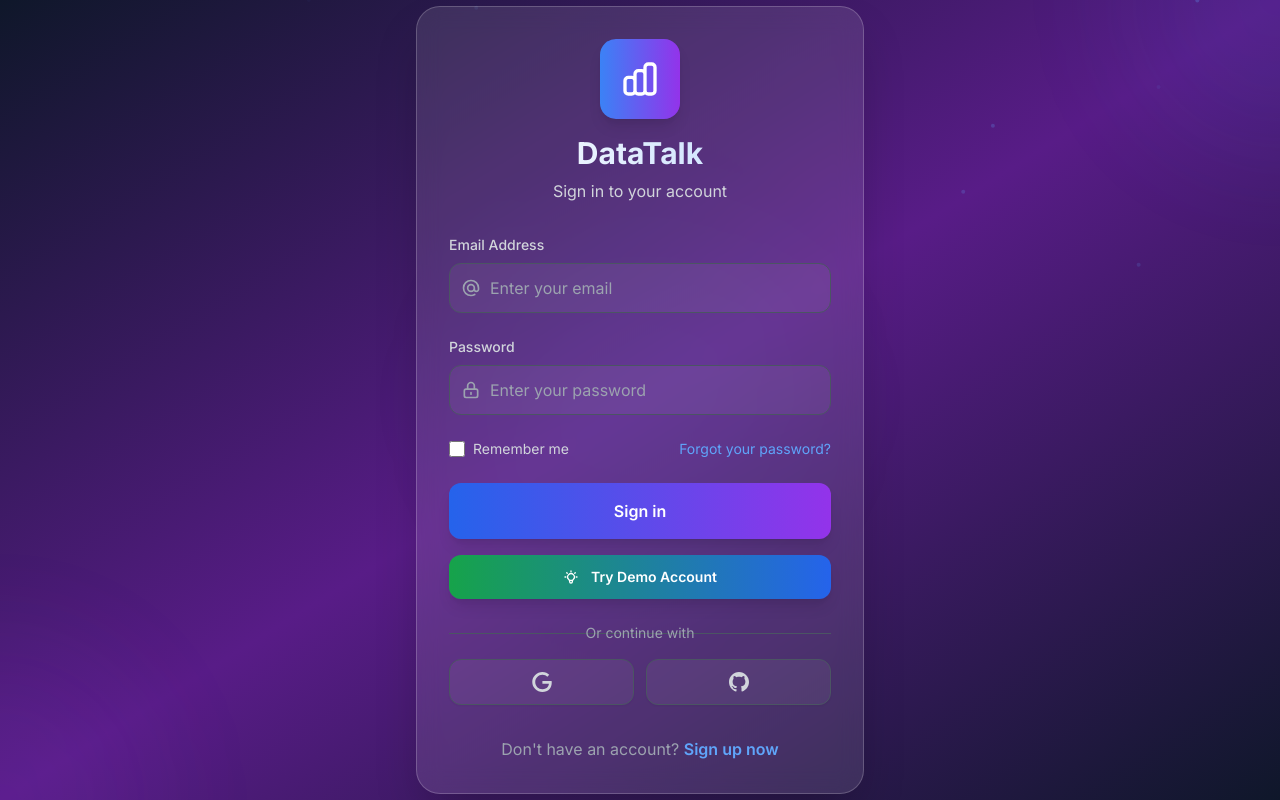
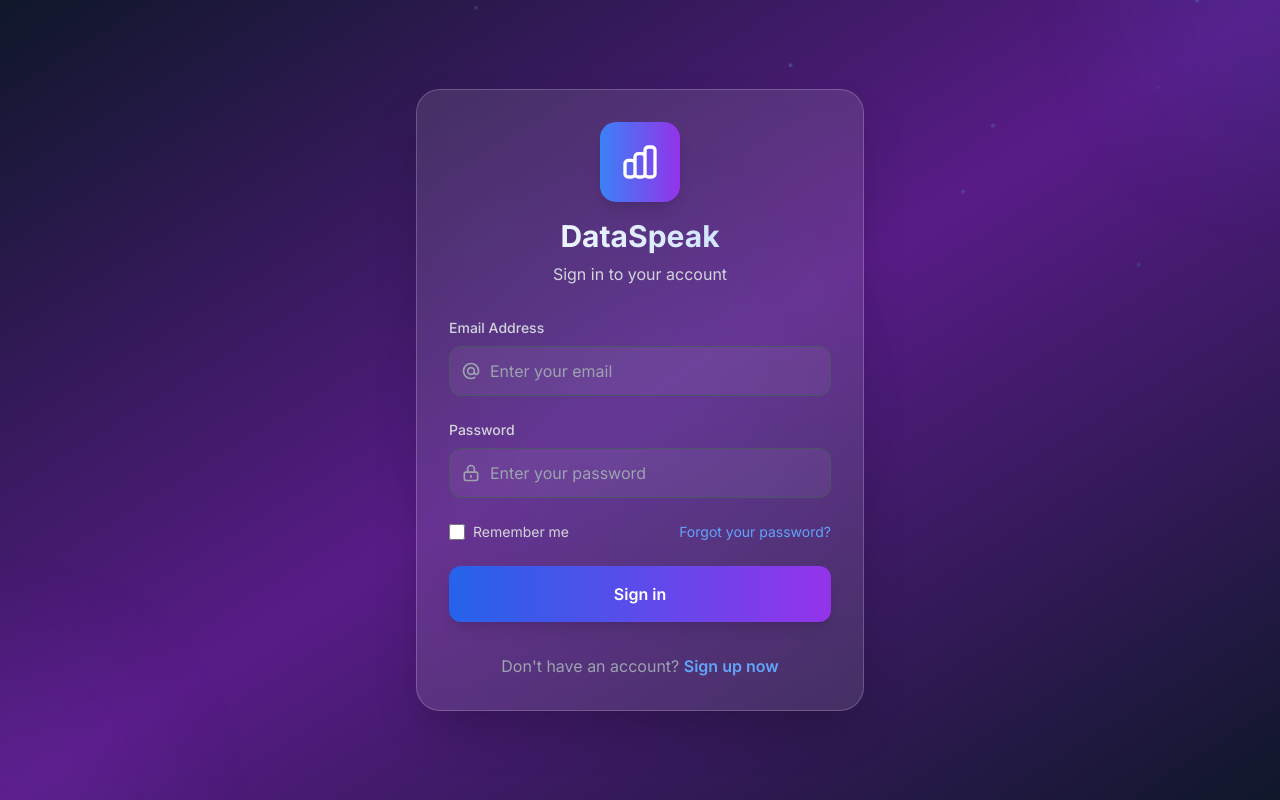
Before and after one commit to arduR-O/data-talk, a Next.js app in the folder frontend/: page /login in a window 1280 px wide. Built offline with nearby package versions, Linux system fonts and the light colour scheme.

Commit message:
feat: finished frontend

```diff
--- a/frontend/src/app/login/page.tsx
+++ b/frontend/src/app/login/page.tsx
@@ -149,7 +149,7 @@ export default function LoginPage() {
               </svg>
             </div>
             <h1 className="text-3xl font-bold bg-gradient-to-r from-white to-blue-200 bg-clip-text text-transparent">
-              DataTalk
+              DataSpeak
             </h1>
             <p className="text-gray-300 mt-2">Sign in to your account</p>
           </motion.div>
@@ -269,78 +269,6 @@ export default function LoginPage() {
             </motion.button>
           </motion.form>
 
-          {/* Demo Login Button */}
-          <motion.div
-            initial={{ opacity: 0 }}
-            animate={{ opacity: 1 }}
-            transition={{ duration: 0.6, delay: 0.5 }}
-            className="mt-4"
-          >
-            <motion.button
-              whileHover={{ scale: loading ? 1 : 1.02 }}
-              whileTap={{ scale: loading ? 1 : 0.98 }}
-              onClick={handleDemoLogin}
-              disabled={loading}
-              className="w-full bg-gradient-to-r from-green-600 to-blue-600 text-white py-3 px-4 rounded-xl font-semibold shadow-lg hover:from-green-500 hover:to-blue-500 transition-all duration-300 focus:outline-none focus:ring-2 focus:ring-green-500 focus:ring-offset-2 focus:ring-offset-slate-900 disabled:from-gray-600 disabled:to-gray-700 disabled:cursor-not-allowed flex items-center justify-center gap-3 text-sm"
-            >
-              {loading ? (
-                <>
-                  <div className="w-4 h-4 border-2 border-white border-t-transparent rounded-full animate-spin"></div>
-                  Trying Demo...
-                </>
-              ) : (
-                <>
-                  <svg className="w-4 h-4" fill="none" stroke="currentColor" viewBox="0 0 24 24">
-                    <path strokeLinecap="round" strokeLinejoin="round" strokeWidth={2} d="M9.663 17h4.673M12 3v1m6.364 1.636l-.707.707M21 12h-1M4 12H3m3.343-5.657l-.707-.707m2.828 9.9a5 5 0 117.072 0l-.548.547A3.374 3.374 0 0014 18.469V19a2 2 0 11-4 0v-.531c0-.895-.356-1.754-.988-2.386l-.548-.547z" />
-                  </svg>
-                  Try Demo Account
-                </>
-              )}
-            </motion.button>
-          </motion.div>
-
-          {/* Social Login */}
-          <motion.div
-            initial={{ opacity: 0 }}
-            animate={{ opacity: 1 }}
-            transition={{ duration: 0.6, delay: 0.6 }}
-            className="mt-6"
-          >
-            <div className="relative">
-              <div className="absolute inset-0 flex items-center">
-                <div className="w-full border-t border-gray-600"></div>
-              </div>
-              <div className="relative flex justify-center text-sm">
-                <span className="px-2 bg-transparent text-gray-400">Or continue with</span>
-              </div>
-            </div>
-
-            <div className="mt-4 grid grid-cols-2 gap-3">
-              <motion.button
-                whileHover={{ scale: 1.05 }}
-                whileTap={{ scale: 0.95 }}
-                type="button"
-                disabled={loading}
-                className="w-full inline-flex justify-center py-3 px-4 border border-gray-600 rounded-xl shadow-sm text-sm font-medium text-gray-300 bg-white/5 hover:bg-white/10 transition-all duration-300 disabled:opacity-50 disabled:cursor-not-allowed"
-              >
-                <svg className="w-5 h-5" fill="currentColor" viewBox="0 0 24 24">
-                  <path d="M12.48 10.92v3.28h7.84c-.24 1.84-.853 3.187-1.787 4.133-1.147 1.147-2.933 2.4-6.053 2.4-4.827 0-8.6-3.893-8.6-8.72s3.773-8.72 8.6-8.72c2.6 0 4.507 1.027 5.907 2.347l2.307-2.307C18.747 1.44 16.133 0 12.48 0 5.867 0 .307 5.387.307 12s5.56 12 12.173 12c3.573 0 6.267-1.173 8.373-3.36 2.16-2.16 2.84-5.213 2.84-7.667 0-.76-.053-1.467-.173-2.053H12.48z"/>
-                </svg>
-              </motion.button>
-
-              <motion.button
-                whileHover={{ scale: 1.05 }}
-                whileTap={{ scale: 0.95 }}
-                type="button"
-                disabled={loading}
-                className="w-full inline-flex justify-center py-3 px-4 border border-gray-600 rounded-xl shadow-sm text-sm font-medium text-gray-300 bg-white/5 hover:bg-white/10 transition-all duration-300 disabled:opacity-50 disabled:cursor-not-allowed"
-              >
-                <svg className="w-5 h-5" fill="currentColor" viewBox="0 0 24 24">
-                  <path d="M12 0c-6.626 0-12 5.373-12 12 0 5.302 3.438 9.8 8.207 11.387.599.111.793-.261.793-.577v-2.234c-3.338.726-4.033-1.416-4.033-1.416-.546-1.387-1.333-1.756-1.333-1.756-1.089-.745.083-.729.083-.729 1.205.084 1.839 1.237 1.839 1.237 1.07 1.834 2.807 1.304 3.492.997.107-.775.418-1.305.762-1.604-2.665-.305-5.467-1.334-5.467-5.931 0-1.311.469-2.381 1.236-3.221-.124-.303-.535-1.524.117-3.176 0 0 1.008-.322 3.301 1.23.957-.266 1.983-.399 3.003-.404 1.02.005 2.047.138 3.006.404 2.291-1.552 3.297-1.23 3.297-1.23.653 1.653.242 2.874.118 3.176.77.84 1.235 1.911 1.235 3.221 0 4.609-2.807 5.624-5.479 5.921.43.372.823 1.102.823 2.222v3.293c0 .319.192.694.801.576 4.765-1.589 8.199-6.086 8.199-11.386 0-6.627-5.373-12-12-12z"/>
-                </svg>
-              </motion.button>
-            </div>
-          </motion.div>
 
           {/* Sign up link */}
           <motion.div
--- a/frontend/src/app/page.tsx
+++ b/frontend/src/app/page.tsx
@@ -35,7 +35,7 @@ export default function LandingPage() {
           transition={{ duration: 0.6 }}
           className="text-6xl md:text-7xl font-bold mb-6 bg-gradient-to-r from-white to-blue-200 bg-clip-text text-transparent"
         >
-          DataTalk
+          DataSpeak
         </motion.h1>
 
         {/* Subtitle */}
@@ -82,12 +82,7 @@ export default function LandingPage() {
             <div className="absolute inset-0 bg-gradient-to-r from-blue-500 to-purple-500 rounded-2xl opacity-0 group-hover:opacity-100 transition-opacity duration-300 blur-sm -z-10"></div>
           </Link>
 
-          <Link
-            href="/signup"
-            className="group border-2 border-white/20 hover:border-white/40 bg-white/5 hover:bg-white/10 backdrop-blur-sm text-white px-10 py-4 rounded-2xl font-semibold transition-all duration-300 transform hover:scale-105 min-w-[160px] text-center"
-          >
-            <span>Learn More</span>
-          </Link>
+
         </motion.div>
 
 
--- a/frontend/src/app/playground/page.tsx
+++ b/frontend/src/app/playground/page.tsx
@@ -155,13 +155,11 @@ export default function Home() {
           </div>
 
           <h1 className="font-mono text-white text-4xl sm:text-5xl md:text-6xl font-bold animate-typewriter">
-            DataTalk
+            DataSpeak
           </h1>
         </div>
 
-        <p className="text-gray-400 text-lg sm:text-xl md:text-2xl max-w-2xl mx-auto px-4 animate-slide-up" style={{animationDelay: '0.5s'}}>
-          Your AI Data Scientist - Upload documents, connect data sources, and have intelligent conversations
-        </p>
+
 
         {/* Decorative line */}
         <div className="w-24 h-1 bg-gradient-to-r from-blue-500 to-purple-500 rounded-full mx-auto mt-6 shadow-lg animate-expand" style={{animationDelay: '1s'}}></div>
--- a/frontend/src/app/signup/page.tsx
+++ b/frontend/src/app/signup/page.tsx
@@ -180,7 +180,7 @@ export default function SignupPage() {
               </div>
               <div className="text-left">
                 <h1 className="text-2xl font-bold bg-gradient-to-r from-white to-green-200 bg-clip-text text-transparent">
-                  Join DataTalk
+                  Join DataSpeak
                 </h1>
                 <p className="text-gray-300 text-sm">Create your account to get started</p>
               </div>
@@ -448,42 +448,7 @@ export default function SignupPage() {
             transition={{ duration: 0.6, delay: 0.6 }}
             className="mt-6"
           >
-            <div className="relative">
-              <div className="absolute inset-0 flex items-center">
-                <div className="w-full border-t border-gray-600"></div>
-              </div>
-              <div className="relative flex justify-center text-sm">
-                <span className="px-2 bg-transparent text-gray-400 text-xs">Or sign up with</span>
-              </div>
-            </div>
 
-            <div className="mt-4 grid grid-cols-2 gap-3">
-              <motion.button
-                whileHover={{ scale: 1.05 }}
-                whileTap={{ scale: 0.95 }}
-                type="button"
-                disabled={loading}
-                className="w-full inline-flex justify-center py-2 px-4 border border-gray-600 rounded-xl shadow-sm text-xs font-medium text-gray-300 bg-white/5 hover:bg-white/10 transition-all duration-300 disabled:opacity-50"
-              >
-                <svg className="w-4 h-4" fill="currentColor" viewBox="0 0 24 24">
-                  <path d="M12.48 10.92v3.28h7.84c-.24 1.84-.853 3.187-1.787 4.133-1.147 1.147-2.933 2.4-6.053 2.4-4.827 0-8.6-3.893-8.6-8.72s3.773-8.72 8.6-8.72c2.6 0 4.507 1.027 5.907 2.347l2.307-2.307C18.747 1.44 16.133 0 12.48 0 5.867 0 .307 5.387.307 12s5.56 12 12.173 12c3.573 0 6.267-1.173 8.373-3.36 2.16-2.16 2.84-5.213 2.84-7.667 0-.76-.053-1.467-.173-2.053H12.48z"/>
-                </svg>
-                <span className="ml-2">Google</span>
-              </motion.button>
-
-              <motion.button
-                whileHover={{ scale: 1.05 }}
-                whileTap={{ scale: 0.95 }}
-                type="button"
-                disabled={loading}
-                className="w-full inline-flex justify-center py-2 px-4 border border-gray-600 rounded-xl shadow-sm text-xs font-medium text-gray-300 bg-white/5 hover:bg-white/10 transition-all duration-300 disabled:opacity-50"
-              >
-                <svg className="w-4 h-4" fill="currentColor" viewBox="0 0 24 24">
-                  <path d="M12 0c-6.626 0-12 5.373-12 12 0 5.302 3.438 9.8 8.207 11.387.599.111.793-.261.793-.577v-2.234c-3.338.726-4.033-1.416-4.033-1.416-.546-1.387-1.333-1.756-1.333-1.756-1.089-.745.083-.729.083-.729 1.205.084 1.839 1.237 1.839 1.237 1.07 1.834 2.807 1.304 3.492.997.107-.775.418-1.305.762-1.604-2.665-.305-5.467-1.334-5.467-5.931 0-1.311.469-2.381 1.236-3.221-.124-.303-.535-1.524.117-3.176 0 0 1.008-.322 3.301 1.23.957-.266 1.983-.399 3.003-.404 1.02.005 2.047.138 3.006.404 2.291-1.552 3.297-1.23 3.297-1.23.653 1.653.242 2.874.118 3.176.77.84 1.235 1.911 1.235 3.221 0 4.609-2.807 5.624-5.479 5.921.43.372.823 1.102.823 2.222v3.293c0 .319.192.694.801.576 4.765-1.589 8.199-6.086 8.199-11.386 0-6.627-5.373-12-12-12z"/>
-                </svg>
-                <span className="ml-2">GitHub</span>
-              </motion.button>
-            </div>
 
             {/* Login link */}
             <div className="mt-4 text-center">
```
